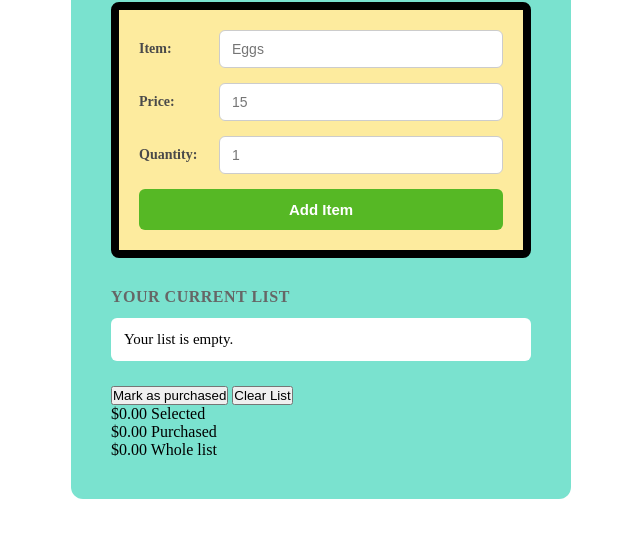
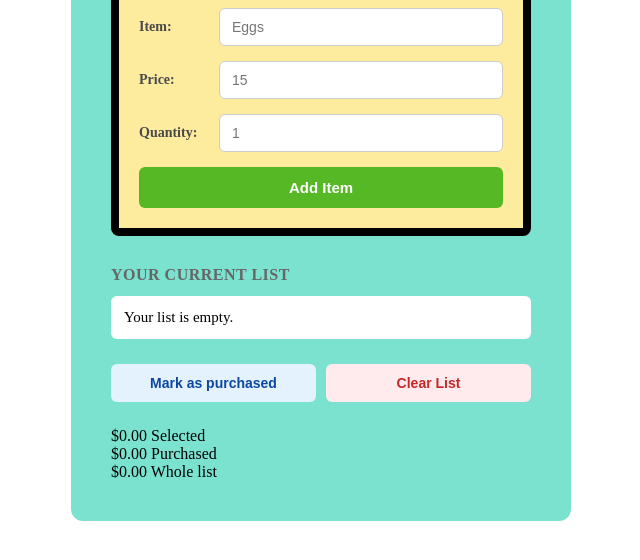
Before and after one commit to maryannewanjeri4-beep/shopping-list-, a plain HTML site: page index.html in a window 1280 px wide. Shown: the part 204-764 px from the top of the page, without its empty margins (319-959 px from the left). Drawn offline with Linux system fonts and the light colour scheme.

Commit message:
styled the action buttons

```diff
--- a/styles.css
+++ b/styles.css
@@ -99,3 +99,43 @@ button[type="submit"]:hover {
     gap: 10px;
     font-size: 15px;
 }
+#List-container li.purchased-item {
+    text-decoration: line-through;
+    color: #888888;
+    background-color: #fafafa;
+    border-style: solid;
+}
+.action-buttons {
+    display: flex;
+    gap: 10px;
+    margin-bottom: 25px;
+}
+
+.action-buttons button {
+    flex: 1;
+    padding: 10px;
+    font-size: 14px;
+    font-weight: 600;
+    border: 1px solid transparent;
+    border-radius: 6px;
+    cursor: pointer;
+    transition: all 0.2s ease;
+}
+
+#mark-purchased-btn {
+    background-color: #e3f2fd;
+    color: #0d47a1; /* Contextual theme color */
+}
+
+#mark-purchased-btn:hover {
+    background-color: #bbdefb;
+}
+
+#clear-list-btn {
+    background-color: #ffebee;
+    color: #c62828; /* Danger button color concept */
+}
+
+#clear-list-btn:hover {
+    background-color: #ffcdd2;
+}
```
